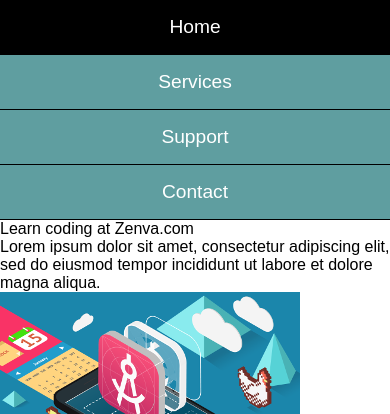
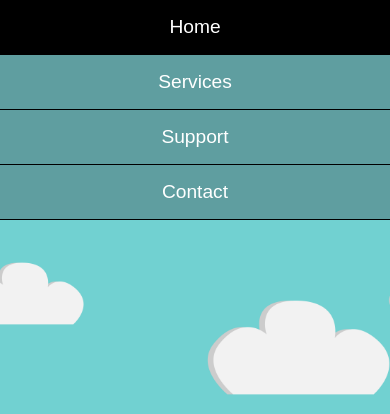
Before and after one commit to jmeyer431/Zenva_Learning, a plain HTML site: page Responsive Website Course/index.html in a window 390 px wide. Shown: the top 414 px of the page. Drawn offline with Linux system fonts and the light colour scheme.

Commit message:
Responsive Website Lesson 11 'Image Area'

```diff
--- a/Responsive Website Course/style.css
+++ b/Responsive Website Course/style.css
@@ -29,3 +29,21 @@ body {
 .nav ul li:hover {
     background-color: black;
 }
+
+.image-area {
+    background-image: url("Images/Background.png");
+    background-position: center center;
+    background-size: cover;
+    padding-top: 200px;
+    padding-bottom: 200px;
+}
+
+.image-text {
+    text-align: center;
+    background-color: black;
+    color: white;
+    font-size: 2.5rem;
+    max-width: 1020px;
+    margin: 0px auto;
+    padding: 0px 16px;
+}
```
